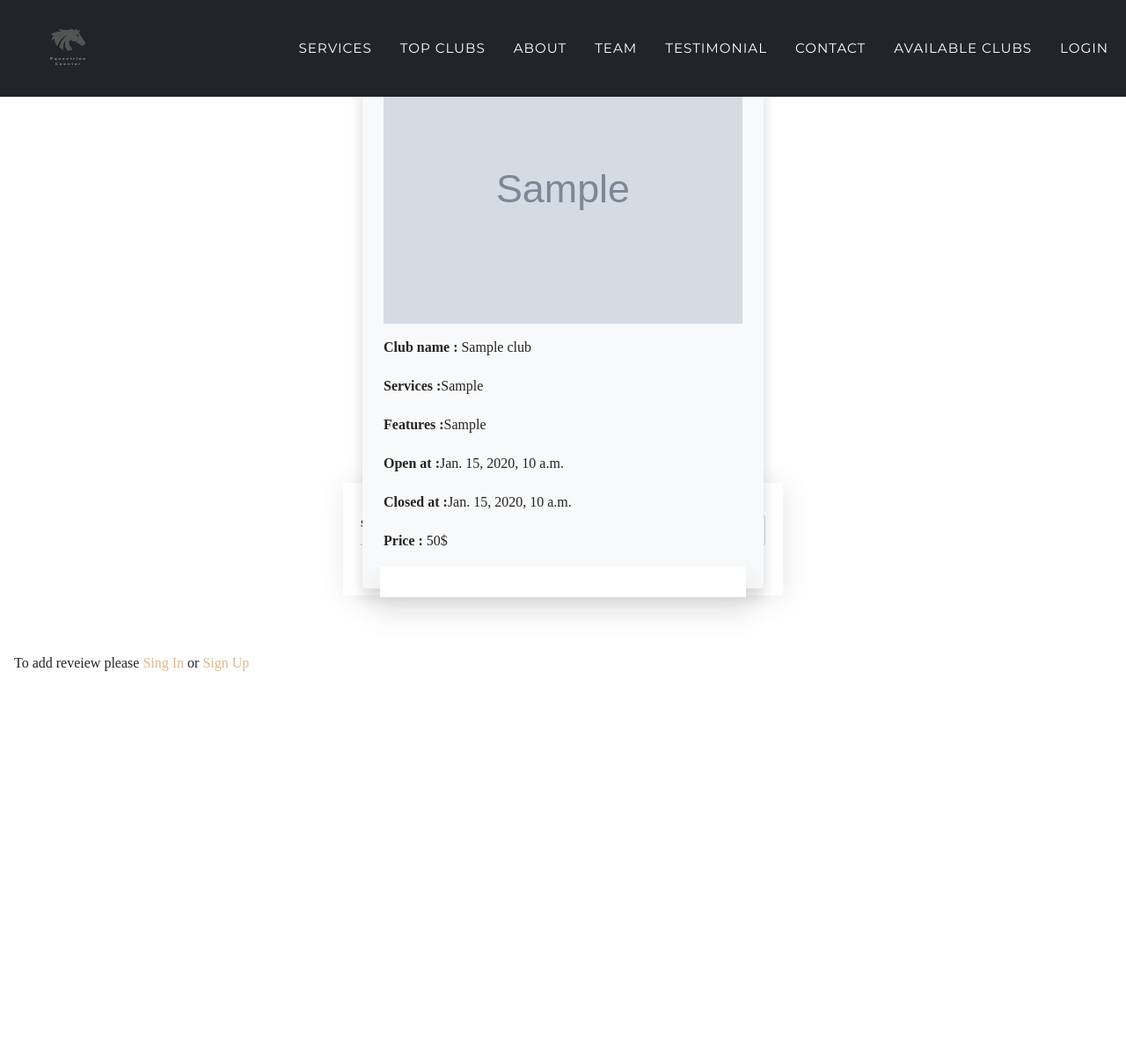
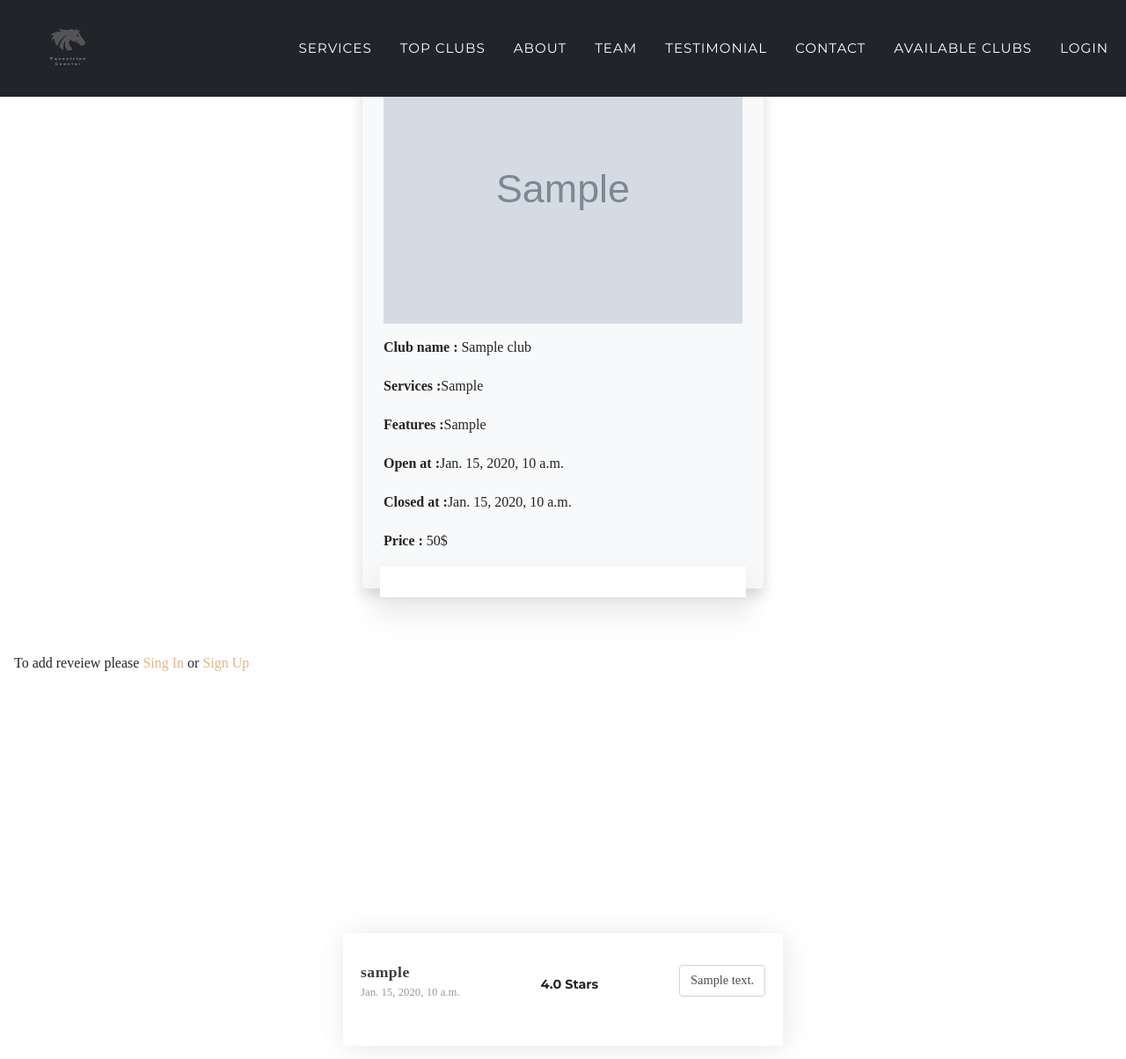
Before and after one commit to AnfalAlmusallam/EQUESTRIAN_CENTER, a Django app: page /details/1/ in a window 1280 px wide. Shown: the whole page at 88% size. Before the commit the page ends 763 px from the top, so only its background shows below. Run offline with Django 4.2, Linux system fonts and the light colour scheme; tables that the repository leaves empty hold one stand-in row (values such as "Sample post"); grey boxes marked "Sample" are stand-in pictures; some libraries are stand-ins or nearby versions.

Commit message:
Final update

```diff
--- a/EquestrianCenter/main/templates/main/club_detail.html
+++ b/EquestrianCenter/main/templates/main/club_detail.html
@@ -246,7 +246,7 @@ a{
     {% endif %}
 
 </div>
-<div  class=" mt-3">
+<div  class=" mt-3" style="padding-top: 40%;">
 
   {% for review in reviews  %}
           <!--testimonials-box-container------>
```
